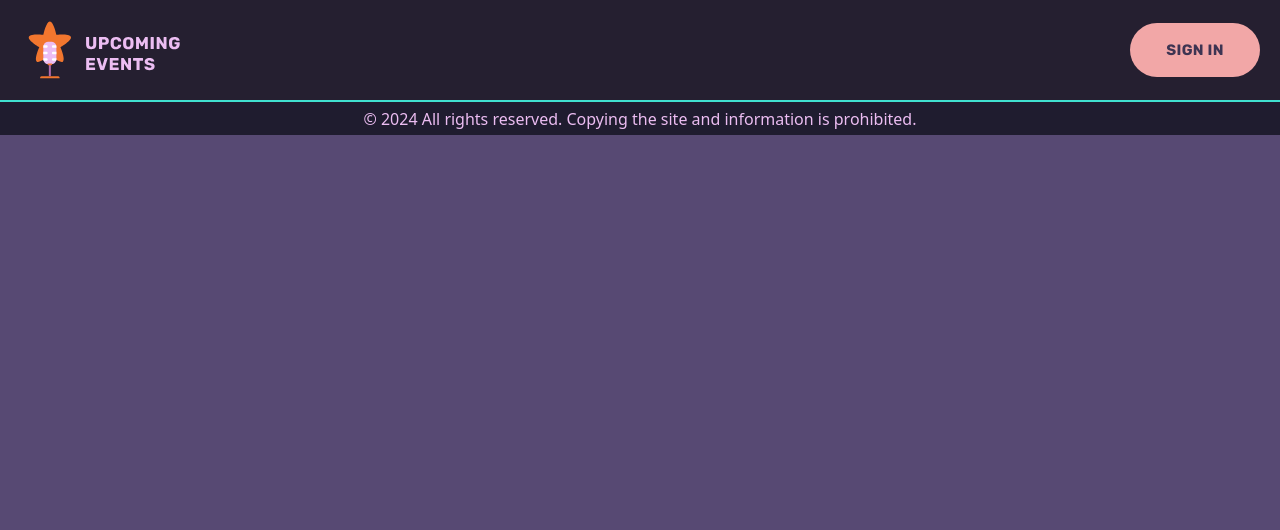
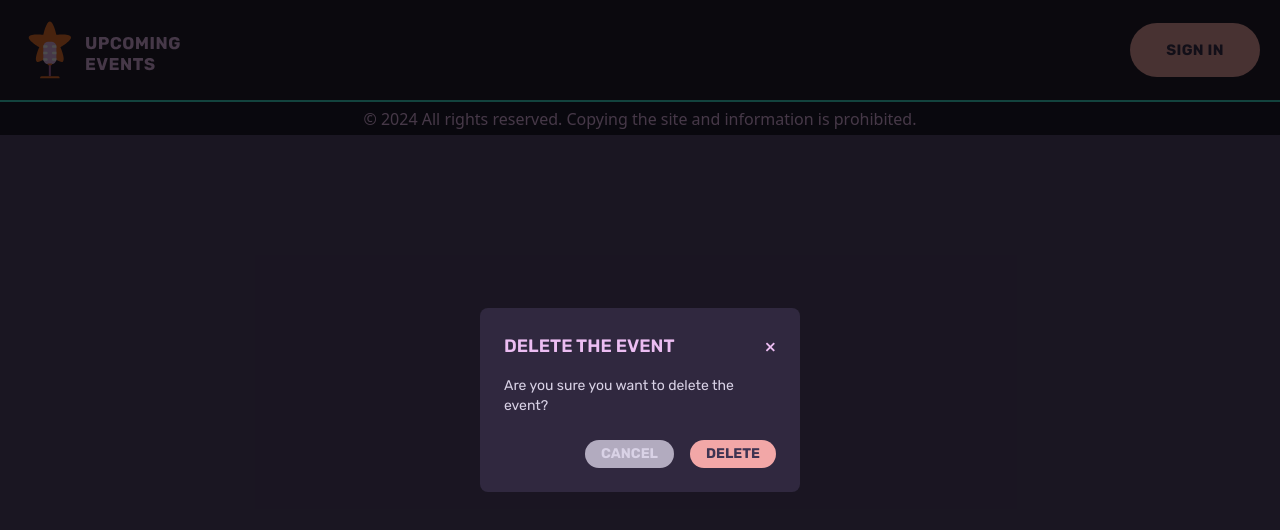
Before and after one commit to ZooDevelopers/ProjectF5-UpcomingEvents-frontend, a Vue app: page /deleteconfirmationform in a window 1280 px wide. Shown: the top 530 px of the page. Built offline with nearby package versions, Linux system fonts and the light colour scheme.

Commit message:
delete confirmation form done

```diff
--- /dev/null
+++ b/src/components/DeleteConfirmationForm.vue
@@ -0,0 +1,64 @@
+<script setup>
+import { defineEmits, defineProps } from 'vue';
+
+// Definimos las propiedades que se utilizarán en el componente
+const props = defineProps({
+  id: String,
+  label: String,
+  type: String,
+  placeholder: String,
+  modelValue: String,
+  required: Boolean,
+  error: String,
+});
+
+// Definimos los eventos que se pueden emitir desde el componente
+const emit = defineEmits(['update:modelValue']);
+
+// Función para manejar la actualización del valor del input
+function updateValue(event) {
+  emit('update:modelValue', event.target.value);
+}
+
+// Función para cerrar el modal
+const closeModal = () => {
+  // Lógica para cerrar el modal
+  console.log('Modal closed');
+};
+
+// Función para cancelar la eliminación
+const cancelDelete = () => {
+  // Lógica para cancelar la eliminación
+  console.log('Deletion canceled');
+};
+
+// Función para confirmar la eliminación
+const confirmDelete = () => {
+  // Lógica para confirmar la eliminación
+  console.log('Event deleted');
+};
+</script>
+
+<template>
+  <div class="fixed inset-0 bg-black bg-opacity-70 flex items-center justify-center">
+    <div class="bg-purple-800 text-pink font-rubik p-6 rounded-lg w-80">
+      <div class="flex justify-between items-center mb-4">
+        <h2 class="text-lg font-semibold text-pink-200">DELETE THE EVENT</h2>
+        <button @click="closeModal" class="text-pink-200 text-xl">&times;</button>
+      </div>
+
+      <p class="text-sm mb-6 text-grey">Are you sure you want to delete the event?</p>
+
+      <div class="flex justify-end gap-4">
+        <div class="flex flex-col items-start gap-1.5 w-full">
+          <label :for="id" class="text-grey text-sm font-semibold font-rubik">
+            {{ label }}
+            <span v-if="required" class="text-red">*</span>
+          </label>
+        </div>
+        <button @click="cancelDelete" class="px-4 py-1 bg-purple-200 text-sm font-bold uppercase text-grey rounded-full">CANCEL</button>
+        <button @click="confirmDelete" class="px-4 py-1 bg-peach-500 text-sm font-bold uppercase text-purple-700 rounded-full">DELETE</button>
+      </div>
+    </div>
+  </div>
+</template>
--- a/src/router/index.js
+++ b/src/router/index.js
@@ -1,8 +1,8 @@
 import AddEventForm from '@/components/AddEventForm.vue'
+import DeleteConfirmationForm from '@/components/DeleteConfirmationForm.vue'
 import EditEventForm from '@/components/EditEventForm.vue'
 import { createRouter, createWebHistory } from 'vue-router'
 import HomeView from '../views/HomeView.vue'
-
 
 const router = createRouter({
   history: createWebHistory(import.meta.env.BASE_URL),
@@ -23,7 +23,11 @@ const router = createRouter({
       name: 'editeventform',
       component: EditEventForm
     },
-
+    {
+    path: '/deleteconfirmationform',
+    name: 'deleteconfirmationform',
+    component: DeleteConfirmationForm
+  },
 
   ]
 })
```
